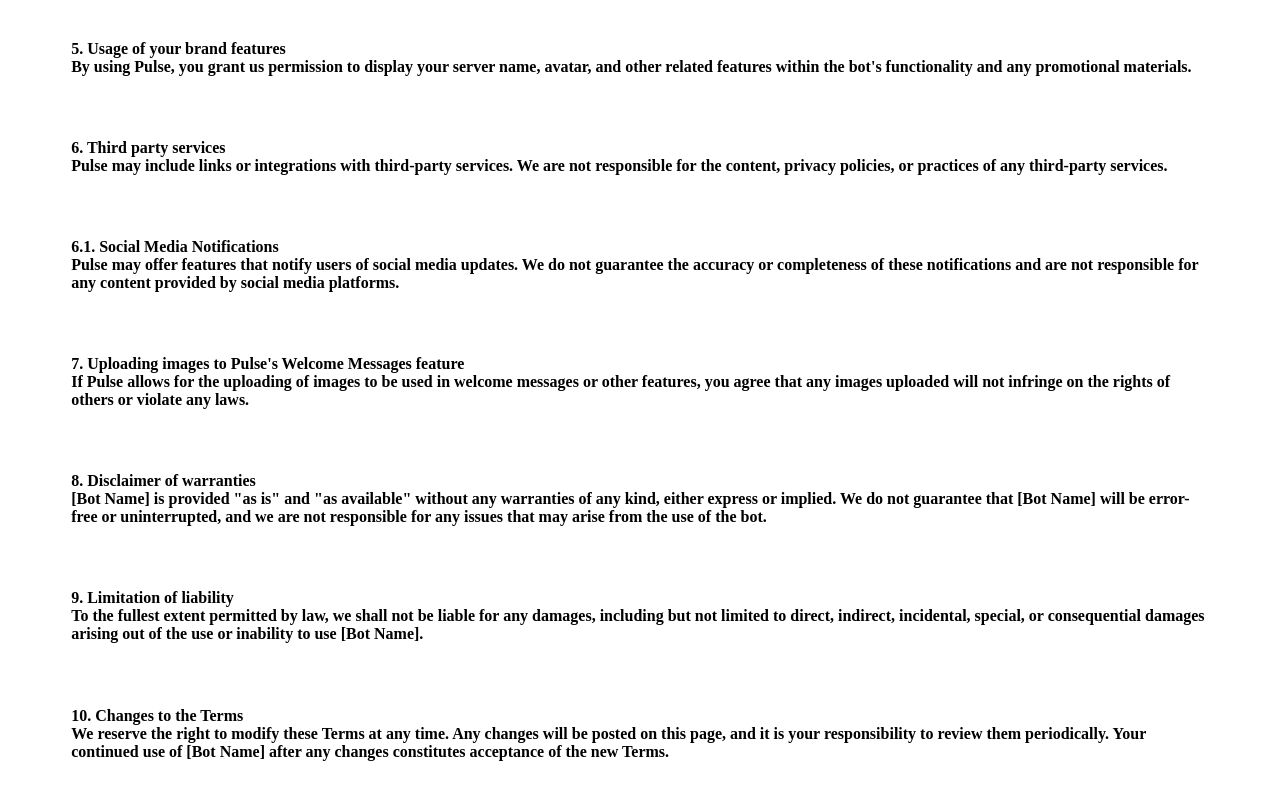
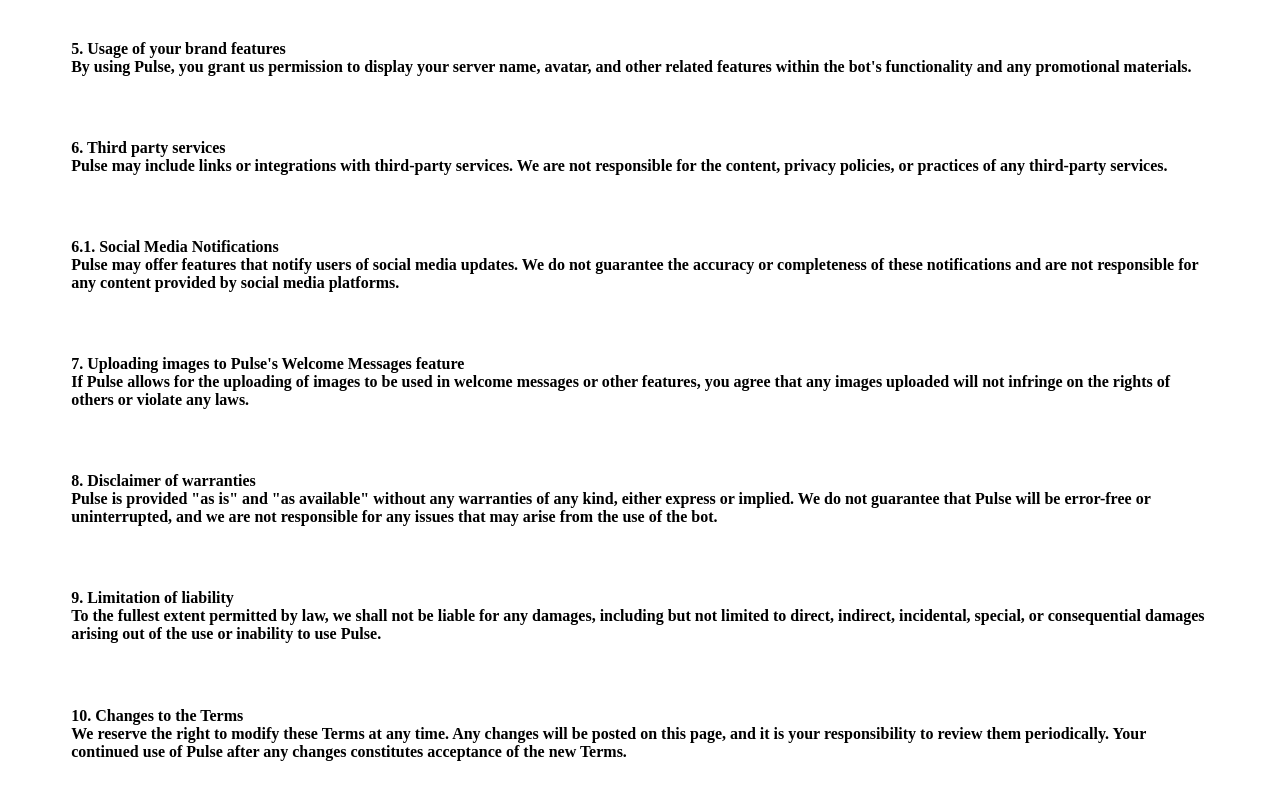
Before and after one commit to kellary/pulsecontact, a plain HTML site: page index.html in a window 1280 px wide. Shown: the part 844-1644 px from the top of the page. Drawn offline with Linux system fonts and the light colour scheme.

Commit message:
Update index.html

```diff
--- a/index.html
+++ b/index.html
@@ -56,15 +56,15 @@ Use Pulse in a manner that could damage, disable, overburden, or impair the bot.
 
         <h4>
             8. Disclaimer of warranties<br>
-            [Bot Name] is provided "as is" and "as available" without any warranties of any kind, either express or implied. We do not guarantee that [Bot Name] will be error-free or uninterrupted, and we are not responsible for any issues that may arise from the use of the bot.<br>
+            Pulse is provided "as is" and "as available" without any warranties of any kind, either express or implied. We do not guarantee that Pulse will be error-free or uninterrupted, and we are not responsible for any issues that may arise from the use of the bot.<br>
     </h4>
     <h4>
         9. Limitation of liability<br>
-        To the fullest extent permitted by law, we shall not be liable for any damages, including but not limited to direct, indirect, incidental, special, or consequential damages arising out of the use or inability to use [Bot Name].<br>
+        To the fullest extent permitted by law, we shall not be liable for any damages, including but not limited to direct, indirect, incidental, special, or consequential damages arising out of the use or inability to use Pulse.<br>
     </h4>
     <h4>
         10. Changes to the Terms<br>
-        We reserve the right to modify these Terms at any time. Any changes will be posted on this page, and it is your responsibility to review them periodically. Your continued use of [Bot Name] after any changes constitutes acceptance of the new Terms.<br>
+        We reserve the right to modify these Terms at any time. Any changes will be posted on this page, and it is your responsibility to review them periodically. Your continued use of Pulse after any changes constitutes acceptance of the new Terms.<br>
     </h4>
 </body>
 </html>
```
